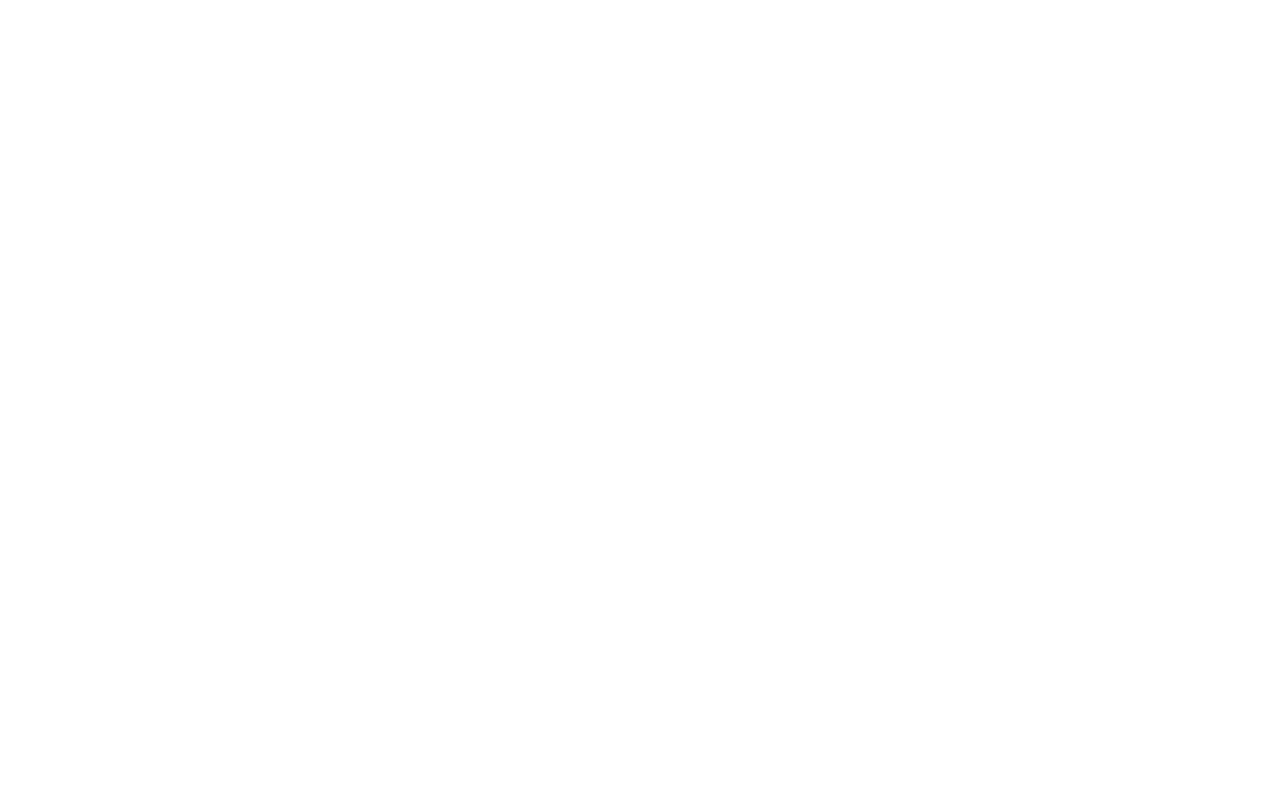
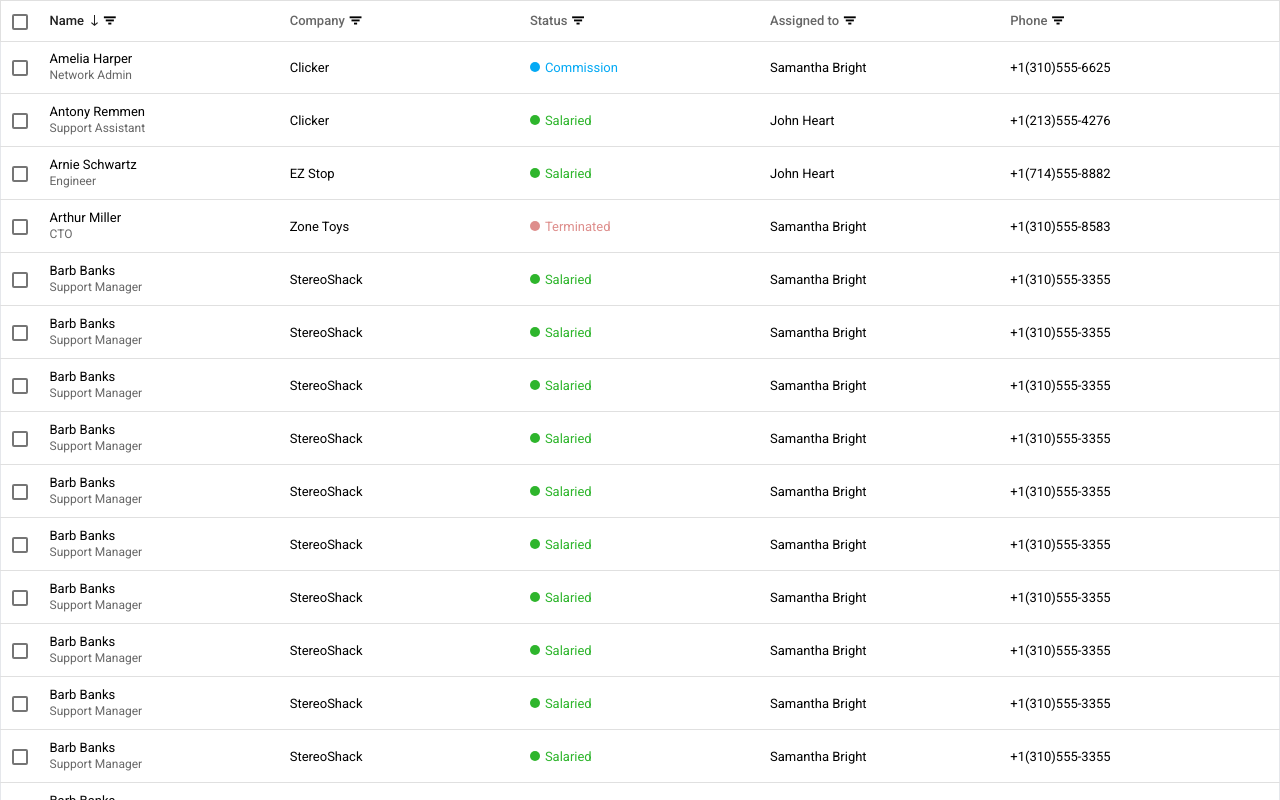
Before and after one commit to mrstrangeguy/Customer-Management, a Vue app: page / in a window 1280 px wide. Shown: the top 800 px of the page. Built offline with nearby package versions, Linux system fonts and the light colour scheme.

Commit message:
save commit

```diff
--- a/src/App.vue
+++ b/src/App.vue
@@ -1,6 +1,17 @@
-<script setup lang="ts"></script>
+<script setup lang="ts">
+import uiData from "./data/uiData.json";
+import usersData from "./data/usersData.json";
+import CustomerTable from "./components/CustomerTable.vue";
 
-<template></template>
+const { userAttributes } = uiData.usersPageData;
+const { users } = usersData.userDetails;
+</script>
+
+<template>
+
+
+<customer-table :user-attributes="userAttributes" :users-details="users" />
+</template>
 
 <style lang="scss" scoped></style>
 
```
